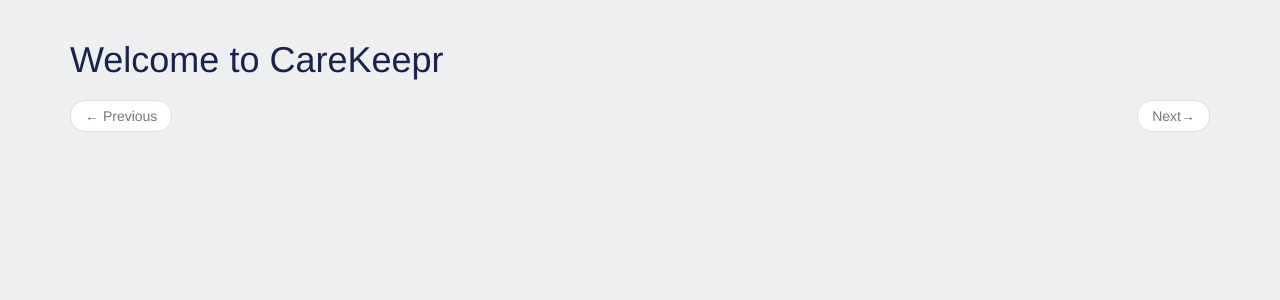
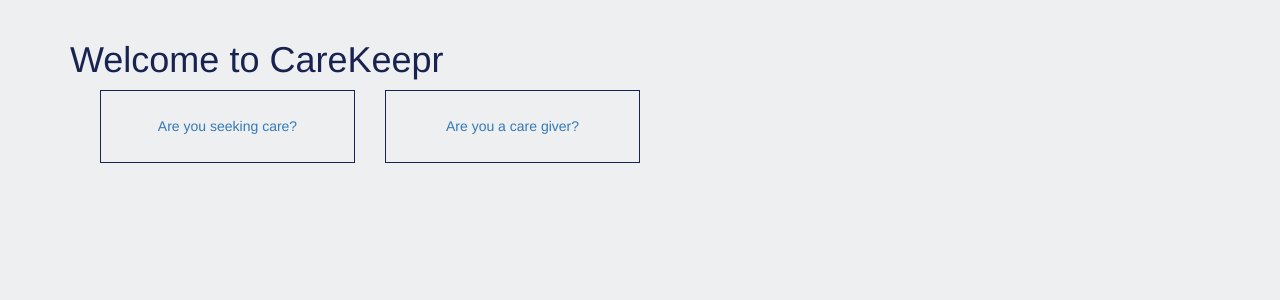
Before and after one commit to startupsandcode/flask-tutorial, a Flask app: page / in a window 1280 px wide. Shown: the part 52-352 px from the top of the page. Run offline with Flask 2, Linux system fonts and the light colour scheme; some libraries are stand-ins or nearby versions.

Commit message:
updated flow

```diff
--- a/app/__init__.py
+++ b/app/__init__.py
@@ -8,6 +8,8 @@ from flask_login import LoginManager
 from flask_mail import Mail
 from flask_bootstrap import Bootstrap
 from config import Config
+
+from sassutils.wsgi import SassMiddleware
 
 db = SQLAlchemy()
 migrate = Migrate()
@@ -26,6 +28,10 @@ def create_app(config_class=Config):
     login.init_app(app)
     mail.init_app(app)
     bootstrap.init_app(app)
+
+    app.wsgi_app = SassMiddleware(app.wsgi_app, {
+        'microblog': ('static/sass', 'static/css', '/static/css')
+    })
 
     from app.errors import bp as errors_bp
     app.register_blueprint(errors_bp)
--- a/app/main/routes.py
+++ b/app/main/routes.py
@@ -17,14 +17,18 @@ def before_request():
 
 @bp.route('/')
 def index():
+    return render_template('index.html', title='Explore')
+
+@bp.route('/list')
+def lists():
     page = request.args.get('page', 1, type=int)
     users = User.query.paginate(
         page, current_app.config['USERS_PER_PAGE'], False)
-    next_url = url_for('main.index', page=users.next_num) \
+    next_url = url_for('main.lists', page=users.next_num) \
         if users.has_next else None
-    prev_url = url_for('main.index', page=users.prev_num) \
+    prev_url = url_for('main.lists', page=users.prev_num) \
         if users.has_prev else None
-    return render_template('index.html', title='Explore',
+    return render_template('list.html', title='Explore',
                            users=users.items, next_url=next_url,
                            prev_url=prev_url)
 
--- a/app/static/css/main.scss.css
+++ b/app/static/css/main.scss.css
@@ -4,3 +4,8 @@ body {
 
 .logo {
   max-height: 25px; }
+
+.box {
+  border: solid 1px;
+  padding: 10%;
+  text-align: center; }
--- a/app/static/scss/main.scss
+++ b/app/static/scss/main.scss
@@ -10,3 +10,9 @@ body{
 .logo{
     max-height: 25px;
 }
+
+.box{
+    border: solid 1px;
+    padding: 10%;
+    text-align: center;
+}
--- a/app/templates/index.html
+++ b/app/templates/index.html
@@ -3,28 +3,16 @@
 
 {% block app_content %}
     <h1>Welcome to CareKeepr</h1>
-    {% for user in users %}
-        {% include '_users.html' %}
-    {% endfor %}
-    <nav aria-label="...">
-        <ul class="pager">
-            <li class="previous{% if not prev_url %} disabled{% endif %}">
-                <a href="{{ prev_url or '#' }}">
-                    <span aria-hidden="true">&larr;</span> Previous
-                </a>
-            </li>
-            <li class="next{% if not next_url %} disabled{% endif %}">
-                <a href="{{ next_url or '#' }}">
-                    Next<span aria-hidden="true">&rarr;</span>
-                </a>
-            </li>
-        </ul>
-    </nav>
-    <script>
-    $(document).ready(function($) {
-        $(".clickable-row").click(function() {
-            window.location = $(this).data("href");
-        });
-    });
-    </script>
+    <div class="container">
+        <div class="col-lg-3">
+            <div class="box">
+                <a href="/list">Are you seeking care?</a>
+            </div>
+        </div>
+        <div class="col-lg-3">
+            <div class="box">
+                <a href="/auth/login">Are you a care giver?</a>
+            </div>
+        </div>
+    </div>
 {% endblock %}
```
Also changed, not shown: app/templates/list.html (added, +30 -0 lines), 1 other file.
